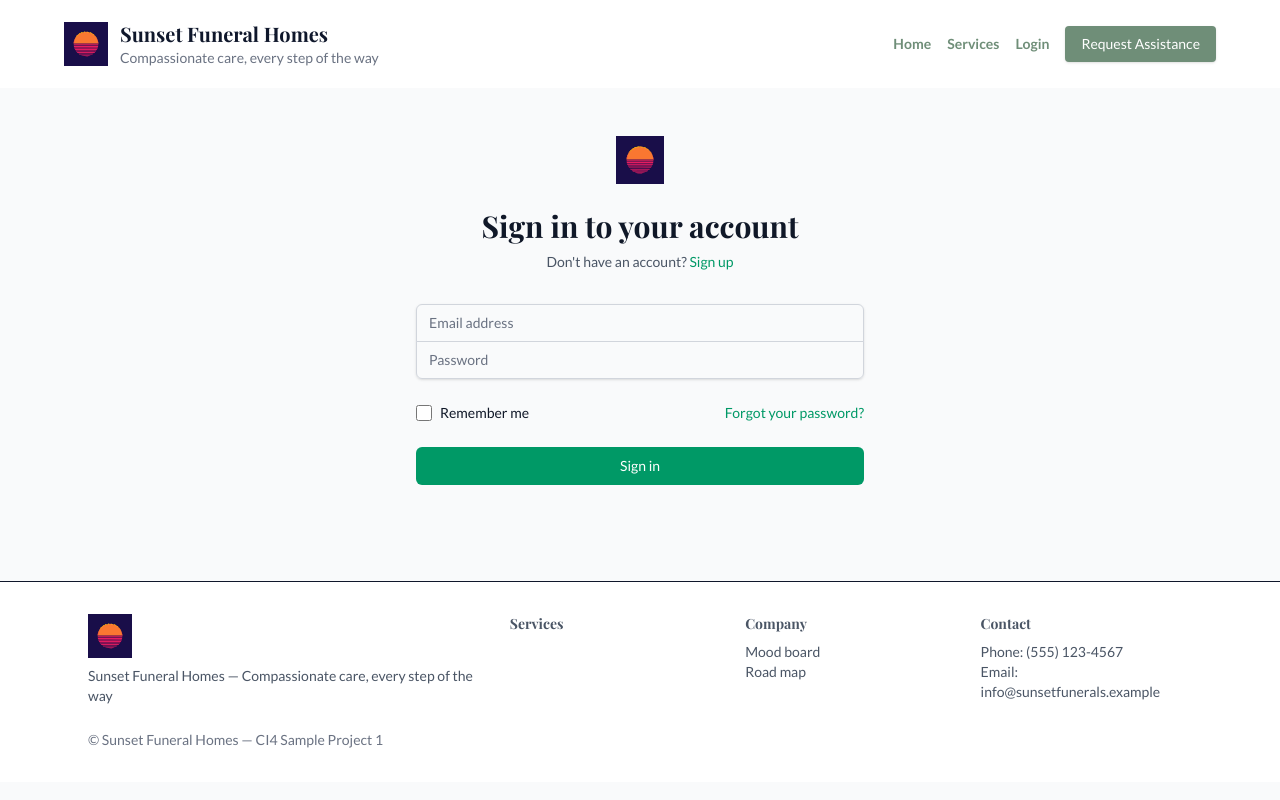
After one commit to zyx-0314/Demo-Sunset-Funeral-Homes, a CodeIgniter 4 app: the page made by web-service/app/Views/auth/login.php in a window 1280 px wide. The commit adds this page. Run offline with PHP 8.4 and a stand-in for CodeIgniter, Linux system fonts and the light colour scheme; the template is opened without the code that fills it, so the values that code supplies are empty; some libraries are stand-ins or nearby versions.

Commit message:
feat: add authentication functionality with login page and modal for password reset

```diff
--- a/web-service/app/Config/Routes.php
+++ b/web-service/app/Config/Routes.php
@@ -10,3 +10,6 @@ use CodeIgniter\Router\RouteCollection;
 $routes->get('/', 'Users::showLandingPage');
 $routes->get('/mood-board', 'Users::showMoodBoard');
 $routes->get('/road-map', 'Users::showRoadMap');
+
+// Auth
+$routes->get('/login', 'Auth::showLoginPage');
--- /dev/null
+++ b/web-service/app/Views/auth/login.php
@@ -0,0 +1,73 @@
+<?php
+// Page: auth/login
+// Data contract:
+// $errors: array
+// $old: array
+?>
+<!doctype html>
+<html lang="en">
+<?= view('components/head', ['title' => 'Login']) ?>
+
+<body class="bg-gray-50 min-h-screen font-sans text-slate-900">
+    <?= view('components/header', ['active' => 'Login']) ?>
+
+
+    <main class="flex justify-center items-center bg-gray-50 px-4 sm:px-6 lg:px-8 py-12">
+        <div class="space-y-8 w-full max-w-md">
+            <div>
+                <img class="mx-auto w-auto h-12" src="<?= esc('logo/main.svg') ?>" alt="<?= esc($brandTitle ?? 'Sunset Funeral Homes') ?>">
+                <h2 class="mt-6 font-extrabold text-gray-900 text-3xl text-center">Sign in to your account</h2>
+                <p class="mt-2 text-gray-600 text-sm text-center">Don't have an account? <a href="/signup" class="font-medium text-emerald-600 hover:underline">Sign up</a></p>
+            </div>
+
+            <form class="space-y-6 mt-8" action="/login" method="post" novalidate>
+                <?= csrf_field() ?>
+                <input type="hidden" name="remember" value="0">
+                <div class="-space-y-px shadow-sm rounded-md">
+                    <div>
+                        <label for="email" class="sr-only">Email address</label>
+                        <input id="email" name="email" type="email" autocomplete="email" required
+                            value="<?= esc($old['email'] ?? '') ?>"
+                            class="appearance-none rounded-none relative block w-full px-3 py-2 border <?= isset($errors['email']) ? 'border-red-500' : 'border-gray-300' ?> placeholder-gray-500 text-gray-900 rounded-t-md focus:outline-none focus:ring-emerald-500 focus:border-emerald-500 focus:z-10 sm:text-sm"
+                            placeholder="Email address" aria-invalid="<?= isset($errors['email']) ? 'true' : 'false' ?>" aria-describedby="email-error">
+                        <?php if (! empty($errors['email'])): ?>
+                            <p id="email-error" class="mt-2 text-red-600 text-sm"><?= esc($errors['email']) ?></p>
+                        <?php endif; ?>
+                    </div>
+                    <div>
+                        <label for="password" class="sr-only">Password</label>
+                        <input id="password" name="password" type="password" autocomplete="current-password" required
+                            class="appearance-none rounded-none relative block w-full px-3 py-2 border <?= isset($errors['password']) ? 'border-red-500' : 'border-gray-300' ?> placeholder-gray-500 text-gray-900 rounded-b-md focus:outline-none focus:ring-emerald-500 focus:border-emerald-500 focus:z-10 sm:text-sm"
+                            placeholder="Password" aria-invalid="<?= isset($errors['password']) ? 'true' : 'false' ?>" aria-describedby="password-error">
+                        <?php if (! empty($errors['password'])): ?>
+                            <p id="password-error" class="mt-2 text-red-600 text-sm"><?= esc($errors['password']) ?></p>
+                        <?php endif; ?>
+                    </div>
+                </div>
+
+                <div class="flex justify-between items-center">
+                    <div class="flex items-center">
+                        <input id="remember" name="remember" type="checkbox" value="1" class="border-gray-300 rounded focus:ring-emerald-500 w-4 h-4 text-emerald-600" <?= ! empty($old['remember']) ? 'checked' : '' ?>>
+                        <label for="remember" class="block ml-2 text-gray-900 text-sm">Remember me</label>
+                    </div>
+
+                    <div class="text-sm">
+                        <?= view('components/modal/forget_password.php') ?>
+                    </div>
+                </div>
+
+                <div>
+                    <button type="submit" class="group relative flex justify-center bg-emerald-600 hover:bg-emerald-700 px-4 py-2 border border-transparent rounded-md focus:outline-none focus:ring-2 focus:ring-emerald-500 focus:ring-offset-2 w-full font-medium text-white text-sm">
+                        Sign in
+                    </button>
+                </div>
+            </form>
+        </div>
+    </main>
+
+
+
+    <?= view('components/footer') ?>
+</body>
+
+</html>
--- a/web-service/app/Views/components/footer.php
+++ b/web-service/app/Views/components/footer.php
@@ -1,8 +1,11 @@
 <?php
 // Component: components/footer.php
-// Data contract:
-// $links: array
-// $copyright: string
+$copyright = 'Sunset Funeral Homes — CI4 Sample Project 1';
+
+$links = [
+  ['label' => 'Mood board', 'href' => '/mood-board'],
+  ['label' => 'Road map', 'href' => '/road-map']
+]
 ?>
 <footer class="bg-white mt-12 border-t" role="contentinfo">
   <div class="mx-auto px-6 py-8 max-w-6xl text-gray-600 text-sm">
--- /dev/null
+++ b/web-service/app/Views/components/modal/forget_password.php
@@ -0,0 +1,30 @@
+<?php
+// Component: components/modal/forget_password.php
+?>
+
+<button type="button" id="openForgotModal" class="font-medium text-emerald-600 hover:underline">Forgot your password?</button>
+
+<!-- Template (inert inside the page) to avoid being inside the login form DOM tree -->
+<template id="forgot-template">
+    <div id="forgotModal" class="z-50 fixed inset-0 flex justify-center items-center bg-black/40">
+        <div role="dialog" aria-modal="true" aria-labelledby="forgotTitle" class="bg-white mx-4 p-6 rounded-lg w-full max-w-md">
+            <h3 id="forgotTitle" class="font-semibold text-lg">Reset your password</h3>
+            <p class="mt-2 text-gray-600 text-sm">Enter the email address for your account and we'll send a reset link.</p>
+
+            <form id="forgotForm" class="mt-4" action="/forgot" method="post">
+                <?= csrf_field() ?>
+                <label for="forgotEmail" class="sr-only">Email address</label>
+                <input id="forgotEmail" name="email" type="email" required placeholder="you@example.com" class="px-3 py-2 border border-gray-300 rounded-md w-full">
+
+                <div id="forgotFeedback" class="mt-3 text-gray-700 text-sm" aria-live="polite"></div>
+
+                <div class="flex justify-end items-center gap-3 mt-4">
+                    <button type="button" id="cancelForgot" class="px-4 py-2 border rounded-md">Cancel</button>
+                    <button type="submit" id="sendResetBtn" class="bg-emerald-600 px-4 py-2 rounded-md text-white">Send reset</button>
+                </div>
+            </form>
+        </div>
+    </div>
+</template>
+
+<script src="/js/forgot_password.js"></script>
--- a/web-service/app/Views/user/road_map.php
+++ b/web-service/app/Views/user/road_map.php
@@ -104,7 +104,7 @@ function renderBadge($status)
 <!doctype html>
 <html lang="en">
 
-<?= view('components/head') ?>
+<?= view('components/head', ["title" => "Road Map"]) ?>
 
 <body class="bg-gray-50 font-sans text-slate-900">
     <?= view('components/header', ['active' => 'Road map']) ?>
--- /dev/null
+++ b/web-service/public/js/forgot_password.js
@@ -0,0 +1,82 @@
+(function () {
+    var opener = document.getElementById('openForgotModal');
+    var tpl = document.getElementById('forgot-template');
+
+    function modalEl() {
+        return document.getElementById('forgotModal');
+    }
+
+    function openModal() {
+        if (!modalEl()) {
+            var clone = tpl.content.cloneNode(true);
+            document.body.appendChild(clone);
+
+            var m = modalEl();
+            m.addEventListener('click', function (e) {
+                if (e.target === m) closeModal();
+            });
+
+            var cancel = document.getElementById('cancelForgot');
+            cancel && cancel.addEventListener('click', closeModal);
+
+            var form = document.getElementById('forgotForm');
+            var feedback = document.getElementById('forgotFeedback');
+            var submit = document.getElementById('sendResetBtn');
+
+            if (form) {
+                form.addEventListener('submit', function (ev) {
+                    ev.preventDefault();
+                    if (!form.checkValidity()) {
+                        form.reportValidity();
+                        return;
+                    }
+                    feedback.textContent = '';
+                    submit.disabled = true;
+                    var old = submit.textContent;
+                    submit.textContent = 'Sending...';
+
+                    fetch(form.action, {
+                        method: 'POST',
+                        body: new FormData(form),
+                        credentials: 'same-origin'
+                    })
+                        .then(function (res) {
+                            submit.disabled = false;
+                            submit.textContent = old;
+                            var ct = (res.headers.get('content-type') || '');
+                            if (ct.indexOf('application/json') !== -1) return res.json().then(function (d) {
+                                if (d.error) {
+                                    feedback.textContent = d.error.message || JSON.stringify(d.error);
+                                    feedback.className = 'mt-3 text-sm text-red-600';
+                                } else {
+                                    feedback.textContent = d.message || 'If an account exists we sent a reset link.';
+                                    feedback.className = 'mt-3 text-sm text-green-600';
+                                }
+                            });
+                            return res.text().then(function () {
+                                feedback.textContent = 'If an account exists we sent a reset link.';
+                                feedback.className = 'mt-3 text-sm text-green-600';
+                            });
+                        })
+                        .catch(function () {
+                            submit.disabled = false;
+                            submit.textContent = old;
+                            feedback.textContent = 'Network error.';
+                            feedback.className = 'mt-3 text-sm text-red-600';
+                        });
+                });
+            }
+            setTimeout(function () {
+                var e = document.getElementById('forgotEmail');
+                e && e.focus();
+            }, 10);
+        }
+    }
+
+    function closeModal() {
+        var m = modalEl();
+        if (m) m.remove();
+    }
+
+    opener && opener.addEventListener('click', openModal);
+})();
```
Also changed, not shown: web-service/app/Controllers/Auth.php (added, +26 -0 lines), web-service/app/Controllers/Home.php (deleted, +0 -11 lines), web-service/app/Views/user/landing.php (+1 -7 lines), web-service/app/Views/user/mood_board.php (+1 -8 lines).
